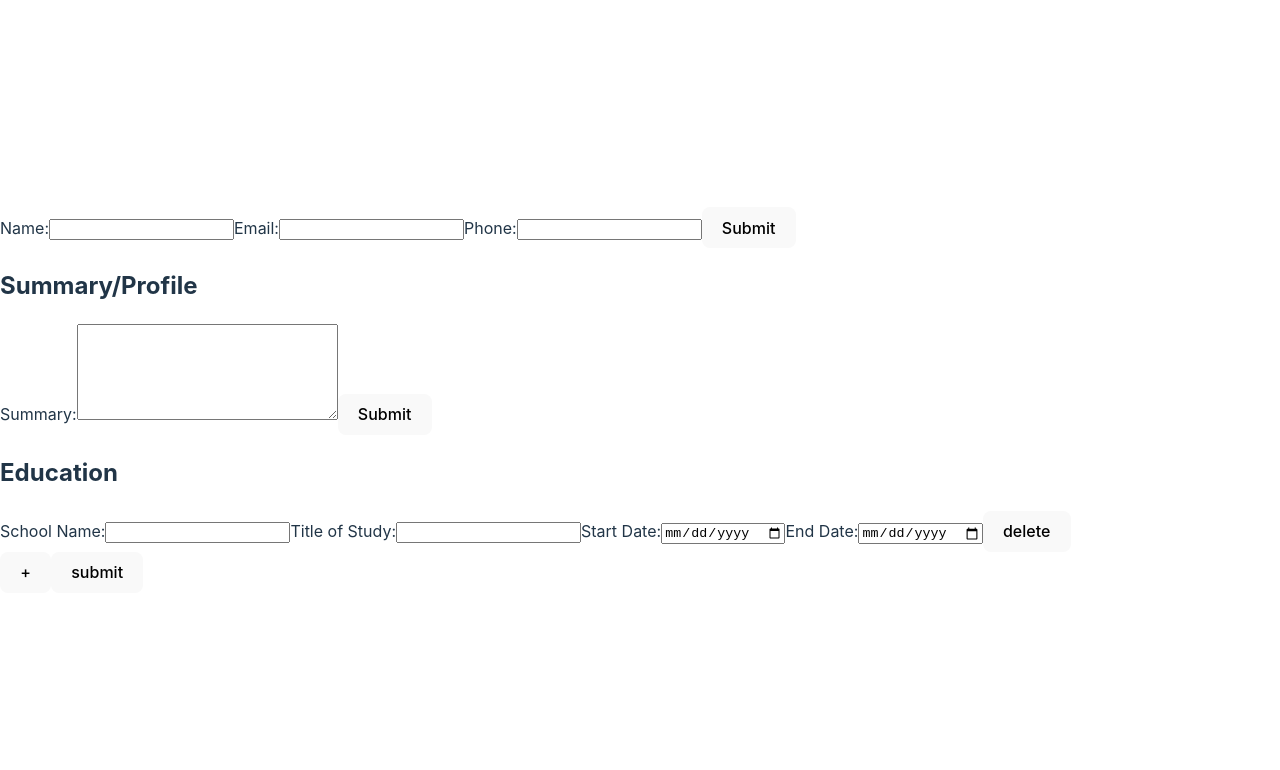
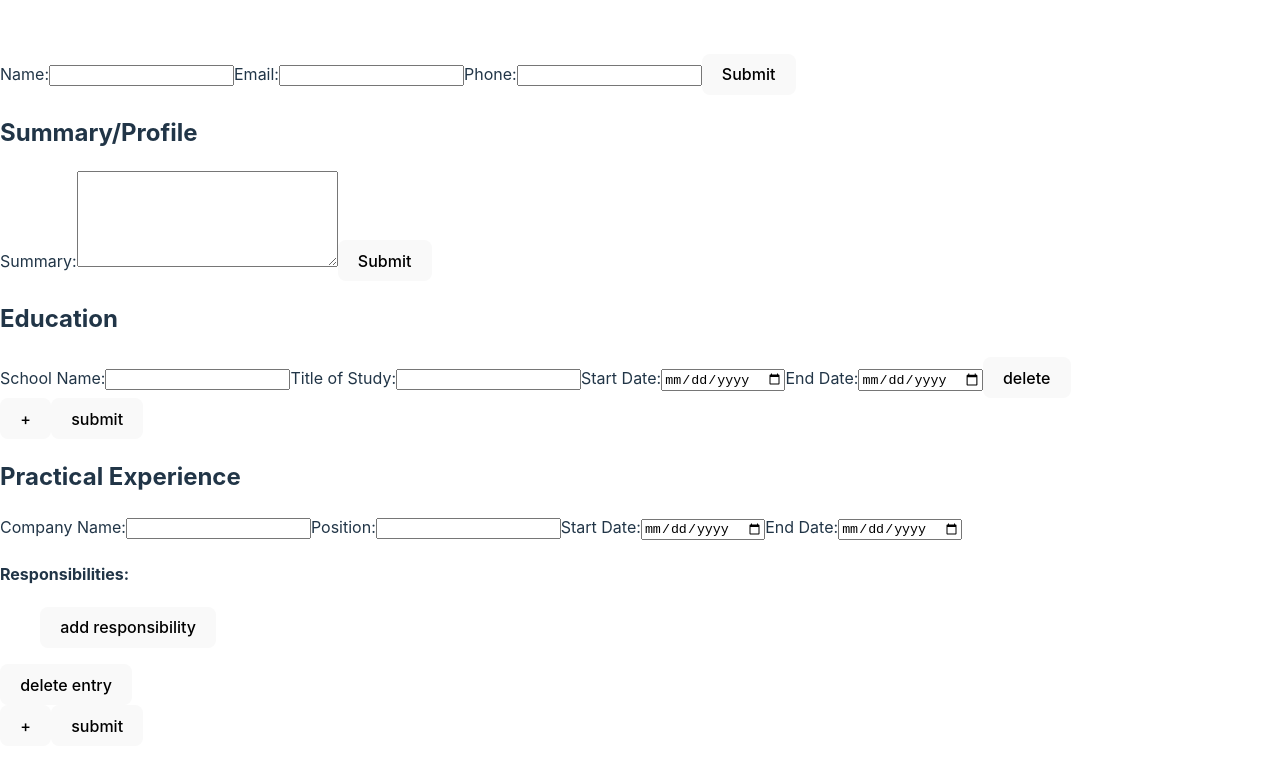
Before and after one commit to RaulPabianCruz/CVApplication, a React (Vite) app: page / in a window 1280 px wide. Shown: the top 770 px of the page. Built offline with nearby package versions, Linux system fonts and the light colour scheme.

Commit message:
Add Practical Exprience component to main.jsx

```diff
--- a/src/main.jsx
+++ b/src/main.jsx
@@ -3,6 +3,7 @@ import ReactDOM from 'react-dom/client';
 import ContactInfo from './ContactInfo';
 import Summary from './Summary';
 import Education from './Education';
+import Practical from './Practical';
 import './index.css';
 
 ReactDOM.createRoot(document.getElementById('root')).render(
@@ -10,5 +11,6 @@ ReactDOM.createRoot(document.getElementById('root')).render(
     <ContactInfo />
     <Summary />
     <Education />
+    <Practical />
   </React.StrictMode>,
 );
```
